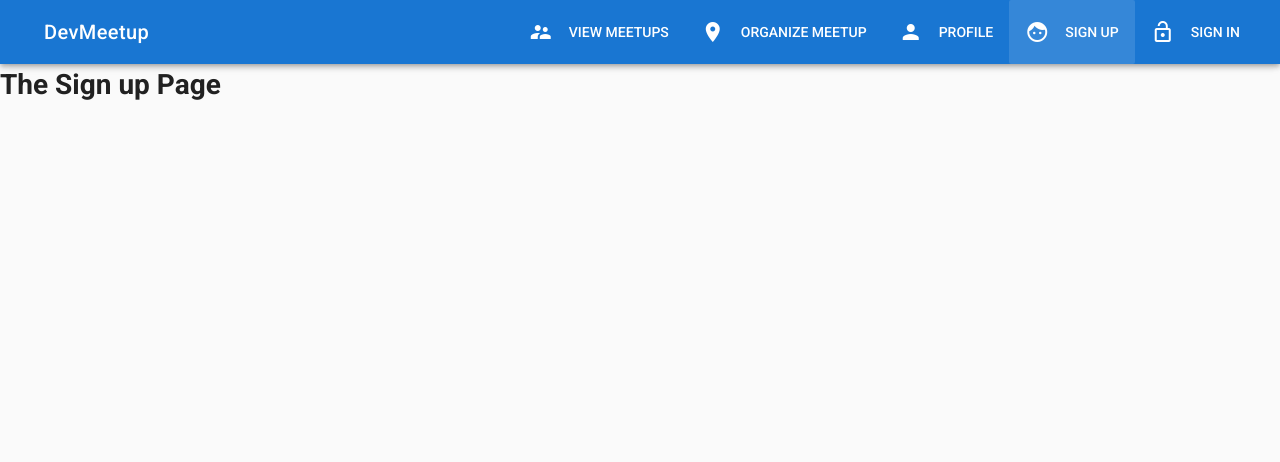
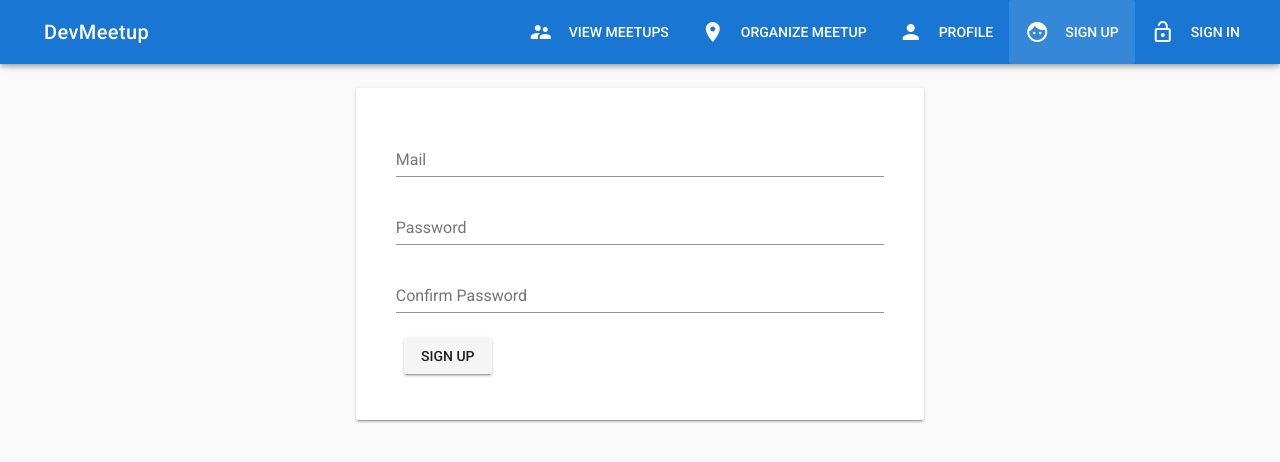
Before and after one commit to pfthomaz/yt-devmeetup-vue, a Vue app in the folder client/: page /signup in a window 1280 px wide. Shown: the top 462 px of the page. Built offline with nearby package versions, Linux system fonts and the light colour scheme.

Commit message:
Parts 13 and 14 - Added Firebase, Signup View and form

```diff
--- a/client/package.json
+++ b/client/package.json
@@ -11,6 +11,7 @@
     "build": "node build/build.js"
   },
   "dependencies": {
+    "firebase": "^5.0.4",
     "moment": "^2.22.2",
     "vue": "^2.5.2",
     "vue-router": "^3.0.1",
--- a/client/src/components/User/Signup.vue
+++ b/client/src/components/User/Signup.vue
@@ -1,12 +1,83 @@
 <template>
-  <div>
-    <h1>The Sign up Page</h1>
-  </div>
+  <v-container>
+    <v-layout>
+      <v-flex xs12 sm6 offset-sm3>
+        <v-card>
+          <v-card-text>
+            <v-container>
+              <form>
+                <v-layout>
+                  <v-flex xs12>
+                    <v-text-field
+                    name="email"
+                    label="Mail"
+                    id="email"
+                    v-model="email"
+                    type="email"
+                    required></v-text-field>
+                  </v-flex>
+                </v-layout>
+                <v-layout>
+                  <v-flex xs12>
+                    <v-text-field
+                    name="password"
+                    label="Password"
+                    id="password"
+                    v-model="password"
+                    type="password"
+                    required></v-text-field>
+                  </v-flex>
+                </v-layout>
+                <v-layout>
+                  <v-flex xs12>
+                    <v-text-field
+                    name="confirmPassword"
+                    label="Confirm Password"
+                    id="confirmPassword"
+                    v-model="confirmPassword"
+                    type="password"
+                    :rules="[comparePasswords]"
+                    ></v-text-field>
+                  </v-flex>
+                </v-layout>
+                <v-layout>
+                  <v-flex xs12>
+                    <v-btn type="submit">Sign up</v-btn>
+                  </v-flex>
+                </v-layout>
+              </form>
+            </v-container>
+          </v-card-text>
+        </v-card>
+      </v-flex>
+    </v-layout>
+  </v-container>
 </template>
 
 <script>
 export default {
-
+  data () {
+    return {
+      email: '',
+      password: '',
+      confirmPassword: ''
+    };
+  },
+  computed: {
+    comparePasswords () {
+      return this.password !== this.confirmPassword ? 'Passwords do not match' : '';
+    }
+  },
+  methods: {
+    onSignup () {
+      // Vuex
+      console.log({
+        email: this.email,
+        password: this.password,
+        confirmPassword: this.confirmPassword
+      });
+    }
+  }
 };
 </script>
 
--- a/client/src/main.js
+++ b/client/src/main.js
@@ -1,5 +1,6 @@
 import Vue from 'vue';
 import App from './App';
+import * as firebase from 'firebase';
 import router from './router';
 import Vuetify from 'vuetify';
 import 'vuetify/dist/vuetify.min.css';
@@ -27,5 +28,14 @@
   el: '#app',
   router,
   store,
-  render: h => h(App)
+  render: h => h(App),
+  created () {
+    firebase.initializeApp({
+      apiKey: 'AIzaSyCWNEvkY0MErTuGrIRyjPdKTNoH1ZOzyTw',
+      authDomain: 'devmeetup-e168d.firebaseapp.com',
+      databaseURL: 'https://devmeetup-e168d.firebaseio.com',
+      projectId: 'devmeetup-e168d',
+      storageBucket: 'devmeetup-e168d.appspot.com'
+    });
+  }
 });
```
Also changed, not shown: 1 other file (tests, documents, lock files or other folders).
